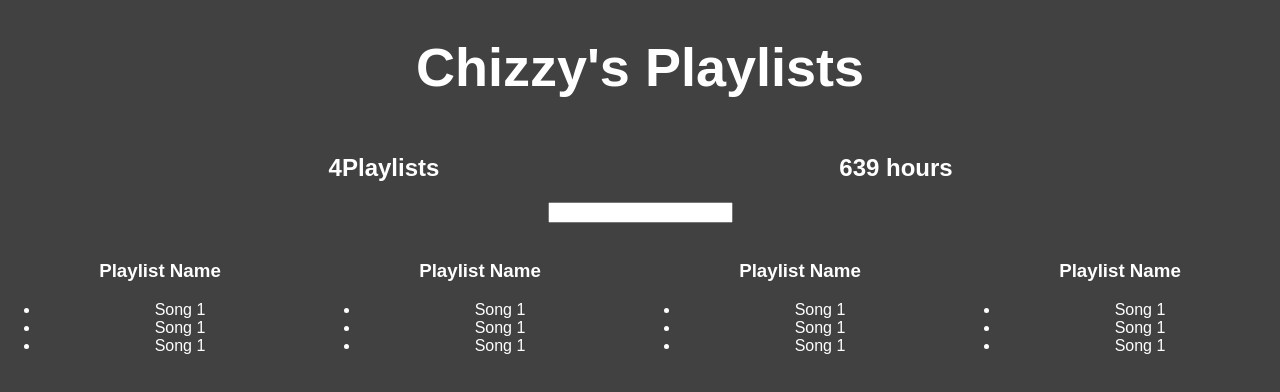
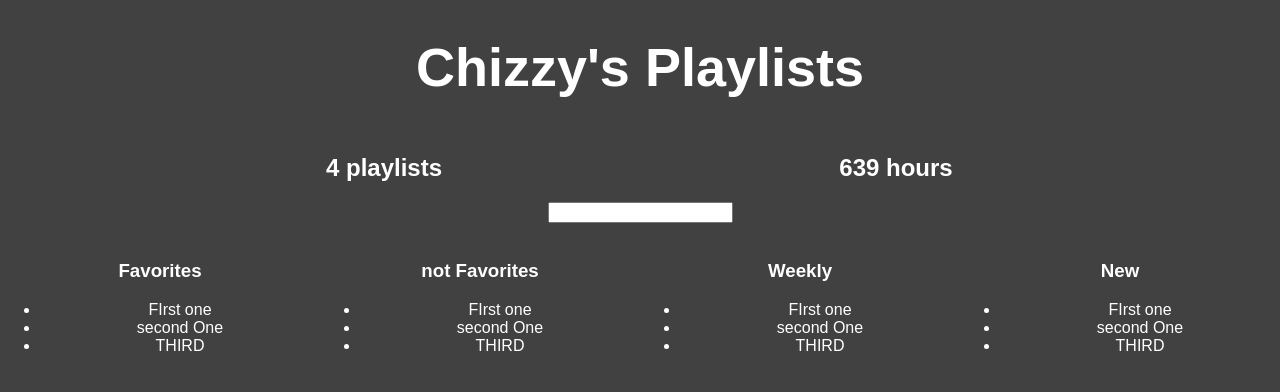
Before and after one commit to tehchizad/react-spotify, a React (Create React App) app: page / in a window 1280 px wide. Shown: the top 392 px of the page. Built offline with nearby package versions, Linux system fonts and the light colour scheme.

Commit message:
dynamic playlist properties, updated playlist data

```diff
--- a/src/App.js
+++ b/src/App.js
@@ -18,7 +18,7 @@
         ]
       },
       {
-        name: 'Favorites',
+        name: 'not Favorites',
         songs:
         [
           {name:'FIrst one', duration: 1345},
@@ -27,7 +27,7 @@
         ]
       },
       {
-        name: 'Favorites',
+        name: 'Weekly',
         songs:
         [
           {name:'FIrst one', duration: 1345},
@@ -36,7 +36,7 @@
         ]
       },
       {
-        name: 'Favorites',
+        name: 'New',
         songs:
         [
           {name:'FIrst one', duration: 1345},
@@ -52,7 +52,7 @@
   render() {
     return(
       <div style={{...defaultStyle, width:"40%", display: 'inline-block'}}>
-        <h2>{this.props.playlists.length}Playlists</h2>
+        <h2>{this.props.playlists.length} playlists</h2>
       </div>
     )
   }
@@ -87,14 +87,15 @@
 
 class Playlist extends Component {
   render() {
+    let playlist = this.props.playlist
     return(
       <div style={{...defaultStyle, display: 'inline-block', width: "25%"}}>
         <img/>
-        <h3>Playlist Name</h3>
+        <h3>{playlist.name}</h3>
         <ul>
-          <li>Song 1</li>
-          <li>Song 1</li>
-          <li>Song 1</li>
+          {playlist.songs.map(song =>
+          <li>{song.name}</li>
+          )}
         </ul>
       </div>
     )
@@ -122,13 +123,12 @@
           <PlaylistCounter playlists = {this.state.serverData.user.playlists}/>
           <HoursCounter playlists = {this.state.serverData.user.playlists}/>
           <Filter/>
-          <Playlist/>
-          <Playlist/>
-          <Playlist/>
-          <Playlist/>
+          {this.state.serverData.user.playlists.map(playlist =>
+           <Playlist playlist={playlist}/>
+          )}
         </div>:<h1 style={defaultStyle}>Loading...</h1>}
       </div>
-    );
+    )
   }
 }
 
```
